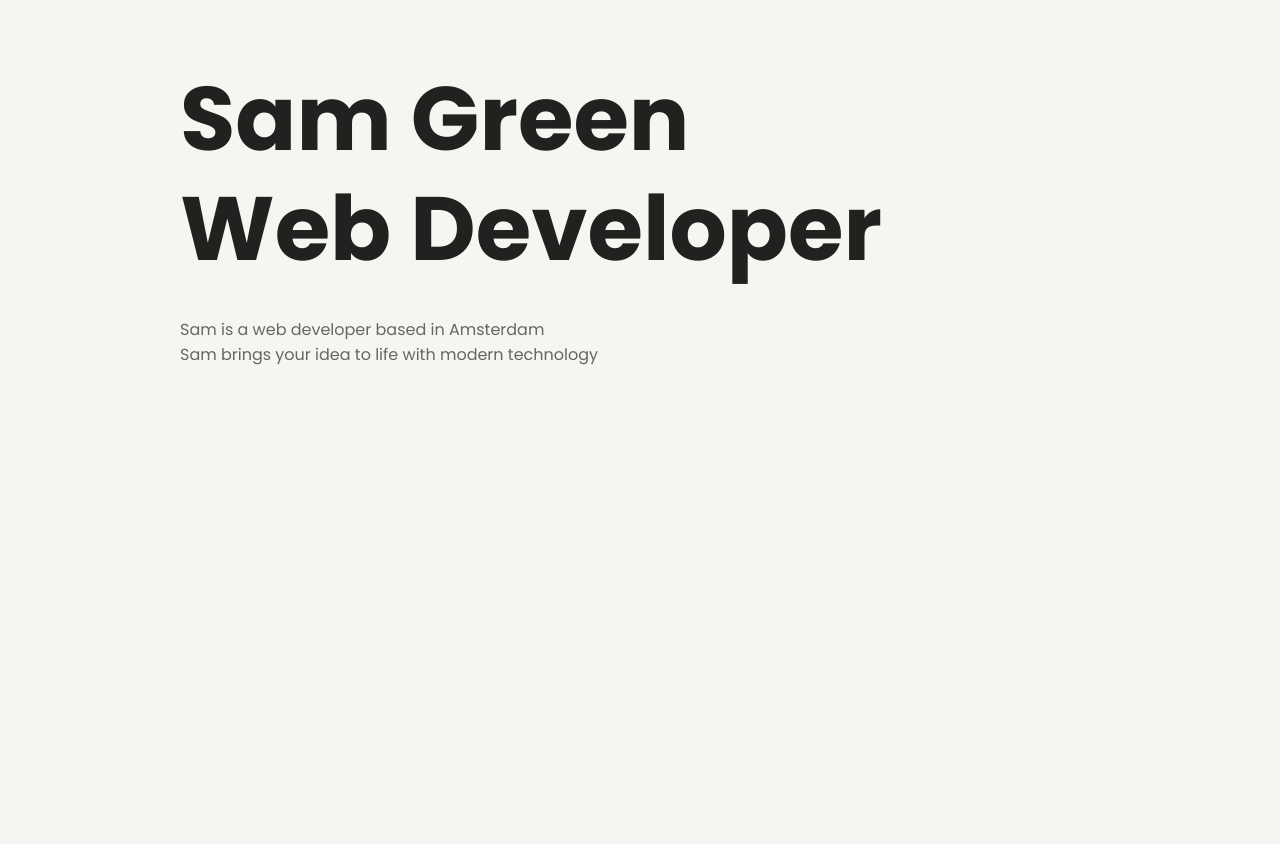
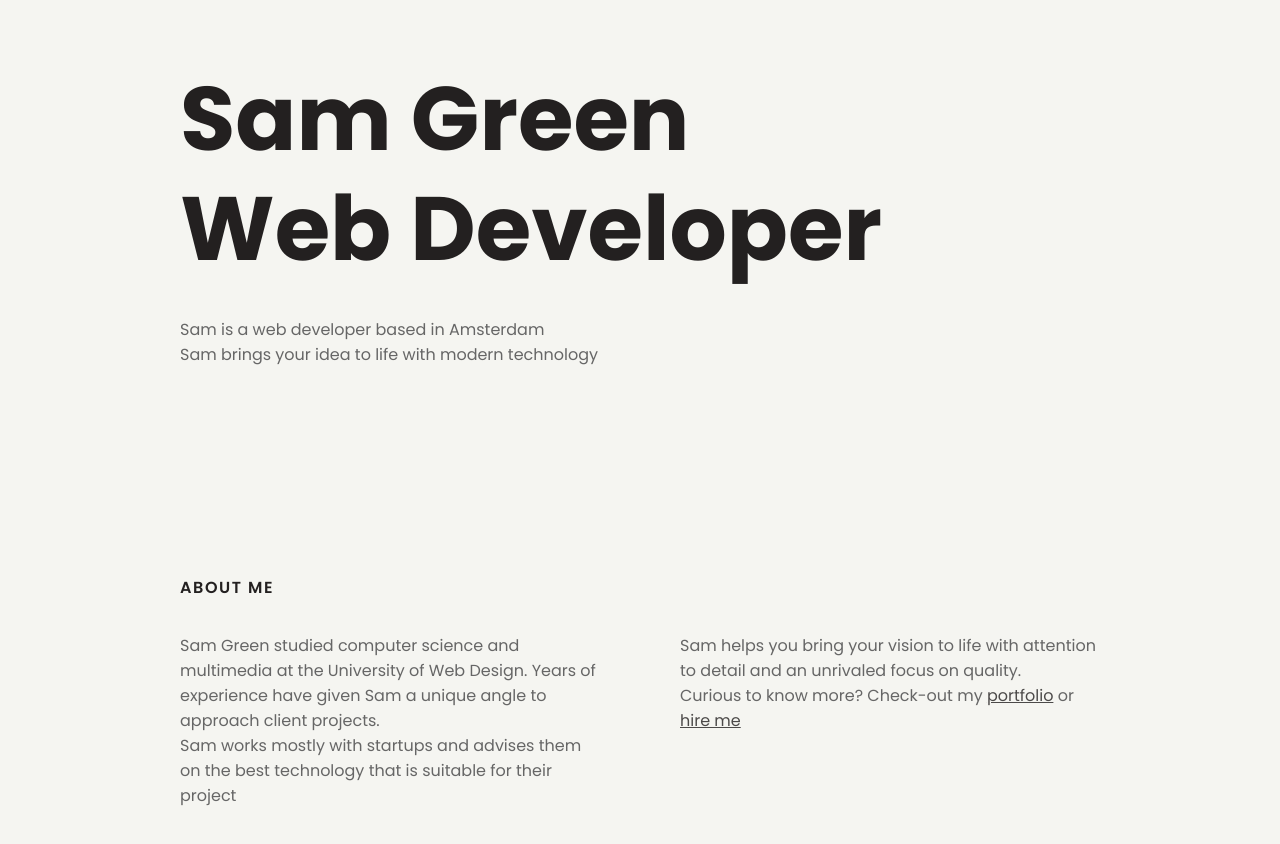
Before and after one commit to seung0708/portfolio-project, a plain HTML site: page index.html in a window 1280 px wide. Shown: the part 110-954 px from the top of the page. Before the commit the page ends 800 px from the top, so only its background shows below. Drawn offline with Linux system fonts and the light colour scheme.

Commit message:
completed about-me section

```diff
--- a/components/layouts.css
+++ b/components/layouts.css
@@ -1,3 +1,23 @@
 .layout-section {
     padding-bottom: 200px;
+    scroll-margin-top: 20px; /*make the scroll stop approximately 20px before the heading */
 }
+
+.layout-section-title {
+    margin-bottom: 36px;
+}
+
+.layout-grid-half {
+    display: grid;
+    grid-template-columns: 1fr 1fr;
+    gap: var(--gap);
+}
+
+@media (max-width: 37.5rem) {
+    .layout-section {
+        padding-bottom: 100px;
+    }
+    .layout-grid-half {
+        grid-template-columns: 1fr;
+    }
+}
--- a/index.html
+++ b/index.html
@@ -40,6 +40,7 @@
             </svg>
         </button>
     </header>
+    <main>
         <section id="intro" class="layout-section" aria-labelledby="#intro-h1 #intro-h2">
             <div class="container">
                 <h1 id="intro-h1" class="title--lg">Sam Green</h1>
@@ -48,8 +49,25 @@
                 <p class="text--xl">Sam brings your idea to life with <strong>modern technology</strong></p>
             </div>
         </section>
-    <main>
+        <section id="about-me" class="layout-section" aria-labelledby="heading-aboutme">
+            <div class="container">
+                <h2 class="title--sm layout-section-title">About me</h2>
+                <div id="heading-aboutme" class="layout-grid-half">
+                    <div>
+                        <p class="text--lg">Sam Green studied computer science and multimedia at the University of Web Design. Years of experience have given Sam a unique angle to approach client projects.
+                        </p>
+                        <p class="text--lg">Sam works mostly with startups and advises them on the best technology that is suitable for their project
+                        </p>
+                    </div>
+                    <div>
+                        <p class="text--lg">Sam helps you bring your vision to life with attention to detail and an unrivaled focus on quality.
+                        </p>
+                        <p class="text--lg">Curious to know more? Check-out my <a href="#portfolio">portfolio</a> or <a href="#hire-me">hire me</a></p>
+                    </div>
 
+                </div>
+            </div>
+        </section>
     </main>
     <script type="module" src="main.js"></script>
 </body>
--- a/main.js
+++ b/main.js
@@ -1,3 +1,4 @@
+//light dark toggle
 document.querySelector('#toggle-theme').addEventListener("click", () => {
     document.documentElement.classList.toggle("light-theme");
 })
@@ -6,3 +7,10 @@ const prefersLight = window.matchMedia("(prefers-color-scheme: light").matches;
 if (prefersLight) {
     document.documentElement.classList.add("light-theme");
 }
+
+//Scroll down arrow code
+document.querySelector("#scroll-down").addEventListener("click", () => {
+    window.scrollTo({
+        top: document.querySelector("#about-me").offsetTop - 20,
+    });
+});
```
Lines whose indentation alone changed are shown as unchanged.
